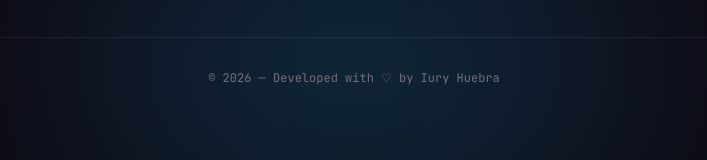
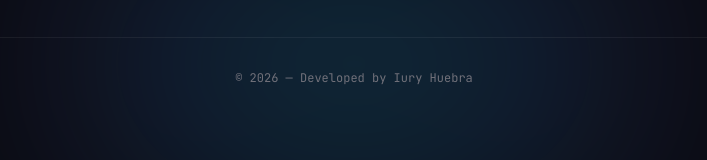
Before and after one commit to iuryhuebra/developer-portfolio, a Next.js app: page / in a window 1280 px wide. Shown: the part 4449-4609 px from the top of the page, without its empty margins (318-1025 px from the left). Built offline with nearby package versions, Linux system fonts and the light colour scheme.

Commit message:
feat: update README footer

```diff
--- a/src/i18n/dictionaries.ts
+++ b/src/i18n/dictionaries.ts
@@ -28,7 +28,7 @@ export const pt = {
     tag: "// Contato",
     title: "Vamos conversar?",
     description: "Estou sempre aberto a novas oportunidades, colaborações em projetos ou apenas para bater um papo sobre tecnologia. Sinta-se à vontade para me contatar!",
-    footer: "Desenvolvido com ♡ por Iury Huebra",
+    footer: "Desenvolvido por Iury Huebra",
   },
   sidebar: {
     home: "Início",
@@ -69,7 +69,7 @@ export const en = {
     tag: "// Contact",
     title: "Let's talk?",
     description: "I'm always open to new opportunities, project collaborations, or just a chat about tech. Feel free to reach out!",
-    footer: "Developed with ♡ by Iury Huebra",
+    footer: "Developed by Iury Huebra",
   },
   sidebar: {
     home: "Home",
```
Also changed, not shown: 1 other file (tests, documents, lock files or other folders).
